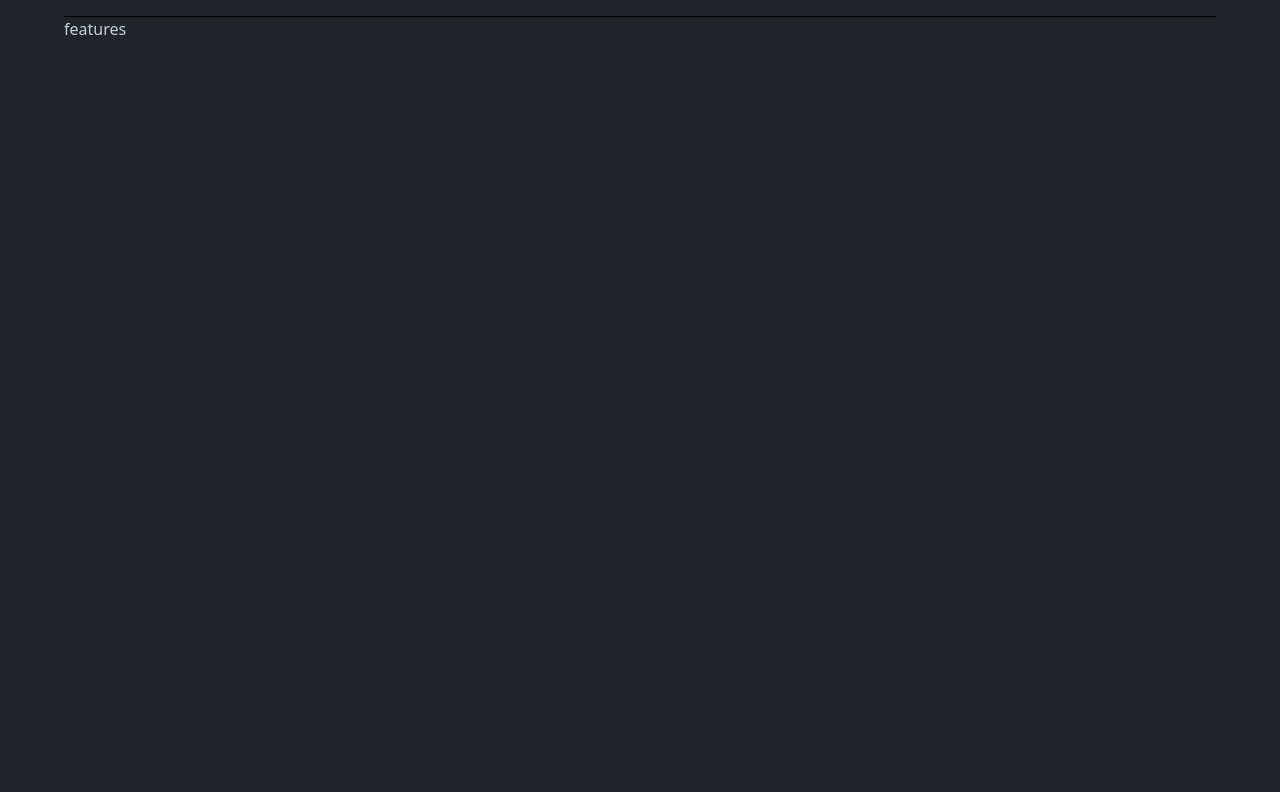
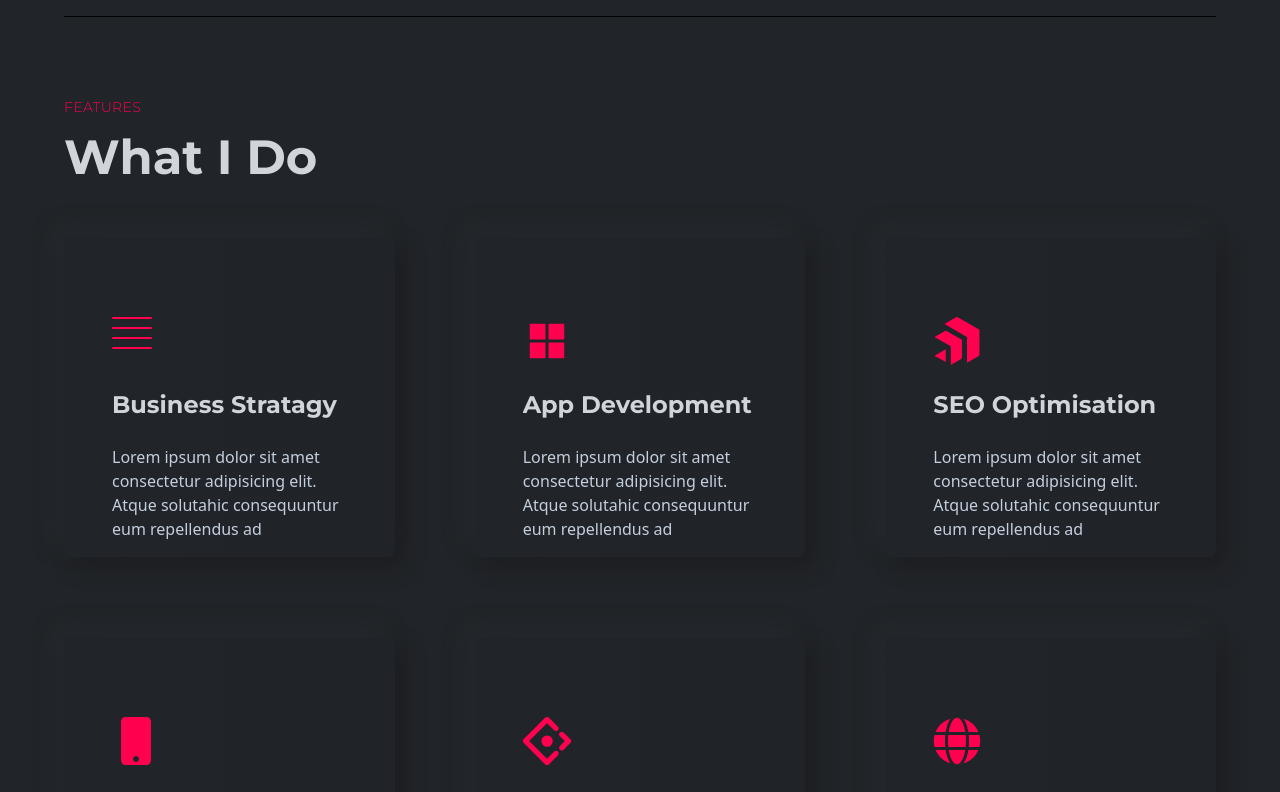
Before and after one commit to mamunurroshid90/mamunur-portfolio, a React (Vite) app: page / in a window 1280 px wide. Shown: the part 880-1672 px from the top of the page. Built offline with nearby package versions, Linux system fonts and the light colour scheme.

Commit message:
added features sections

```diff
--- /dev/null
+++ b/src/components/features/Cart.jsx
@@ -0,0 +1,36 @@
+import React from "react";
+import { HiArrowRight } from "react-icons/hi";
+
+const Cart = ({ title, desc, icon }) => {
+  return (
+    <div className=" w-full h-80 px-12 py-10 rounded-lg shadow-shadowOne flex items-center bg-gradient-to-r from-bodyColor to-[#202327] group hover:bg-gradient-to-b hover:from-black hover:to-[#1e2024] transition-colors duration-100 group">
+      <div className=" h-72 overflow-y-hidden">
+        <div className=" h-full flex flex-col gap-10 translate-y-16 group-hover:translate-y-0 transition-transform duration-500">
+          <div className=" w-10 h-8 flex flex-col justify-between">
+            {icon ? (
+              <span className=" text-5xl text-designColor">{icon}</span>
+            ) : (
+              <>
+                <span className=" w-full h-[2px] rounded-lg bg-designColor inline-flex"></span>
+                <span className=" w-full h-[2px] rounded-lg bg-designColor inline-flex"></span>
+                <span className=" w-full h-[2px] rounded-lg bg-designColor inline-flex"></span>
+                <span className=" w-full h-[2px] rounded-lg bg-designColor inline-flex"></span>
+              </>
+            )}
+          </div>
+          <div className=" flex flex-col gap-6">
+            <h2 className=" text-2xl font-titleFont font-bold text-gray-300">
+              {title}
+            </h2>
+            <p className=" text-base">{desc}</p>
+            <span className=" text-2xl text-designColor">
+              <HiArrowRight />
+            </span>
+          </div>
+        </div>
+      </div>
+    </div>
+  );
+};
+
+export default Cart;
--- a/src/components/features/Features.jsx
+++ b/src/components/features/Features.jsx
@@ -1,12 +1,53 @@
 import React from "react";
+
+import Title from "../layouts/Title";
+import Cart from "./Cart";
+import { FaGlobe } from "react-icons/fa";
+import { SiAntdesign } from "react-icons/si";
+import { FaMobile } from "react-icons/fa";
+import { SiProgress } from "react-icons/si";
+import { AiFillAppstore } from "react-icons/ai";
+// import { FaBars } from "react-icons/fa";
 
 const Features = () => {
   return (
     <section
       id="features"
-      className=" w-full h-[800px] pb-20 flex border-b-[1px] border-b-black"
+      className=" w-full py-20 border-b-[1px] border-b-black"
     >
-      features
+      <Title title="Features" desc="What I Do" />
+      <div className=" grid grid-cols-3 gap-20">
+        <Cart
+          title="Business Stratagy"
+          desc="Lorem ipsum dolor sit amet consectetur adipisicing elit. Atque solutahic consequuntur eum repellendus ad"
+          // icon={<FaBars />}
+        />
+        <Cart
+          title="App Development"
+          desc="Lorem ipsum dolor sit amet consectetur adipisicing elit. Atque solutahic consequuntur eum repellendus ad"
+          icon={<AiFillAppstore />}
+        />
+        <Cart
+          title="SEO Optimisation"
+          desc="Lorem ipsum dolor sit amet consectetur adipisicing elit. Atque solutahic consequuntur eum repellendus ad"
+          icon={<SiProgress />}
+        />
+        <Cart
+          title="Mobile Development"
+          desc="Lorem ipsum dolor sit amet consectetur adipisicing elit. Atque solutahic consequuntur eum repellendus ad"
+          icon={<FaMobile />}
+        />
+        <Cart
+          title="UX Design"
+          desc="Lorem ipsum dolor sit amet consectetur adipisicing elit. Atque solutahic consequuntur eum repellendus ad"
+          icon={<SiAntdesign />}
+        />
+        <Cart
+          title="Hosting Websites"
+          desc="Lorem ipsum dolor sit amet consectetur adipisicing elit. Atque solutahic consequuntur eum repellendus ad"
+          icon={<FaGlobe />}
+        />
+      </div>
     </section>
   );
 };
--- /dev/null
+++ b/src/components/layouts/Title.jsx
@@ -0,0 +1,14 @@
+import React from "react";
+
+const Title = ({ title, desc }) => {
+  return (
+    <div className=" flex flex-col gap-4 font-titleFont mb-14">
+      <h3 className=" text-sm uppercase font-light text-designColor tracking-wide">
+        {title}
+      </h3>
+      <h1 className=" text-5xl text-gray-300 font-bold capitalize">{desc}</h1>
+    </div>
+  );
+};
+
+export default Title;
```
